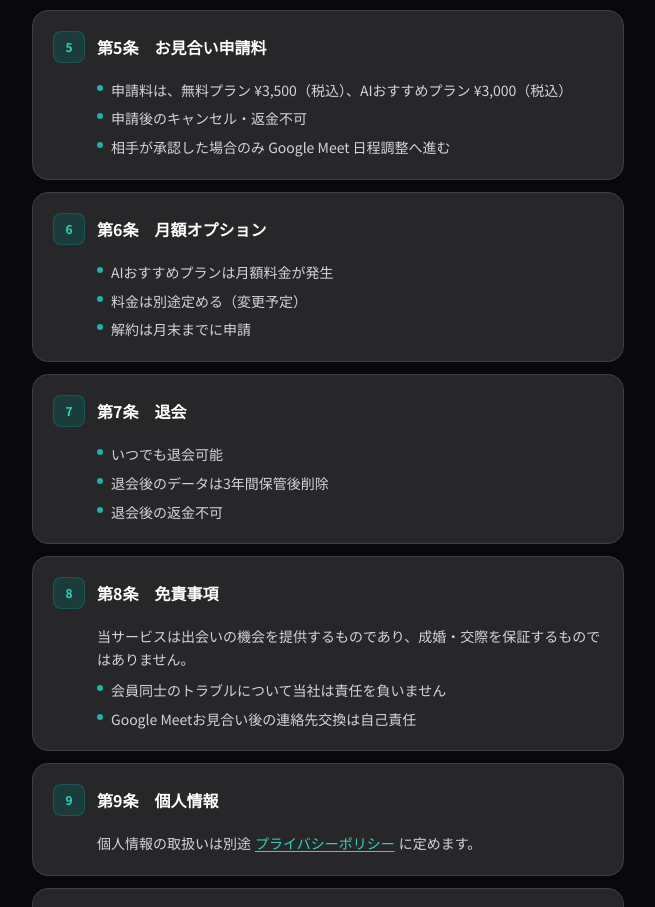
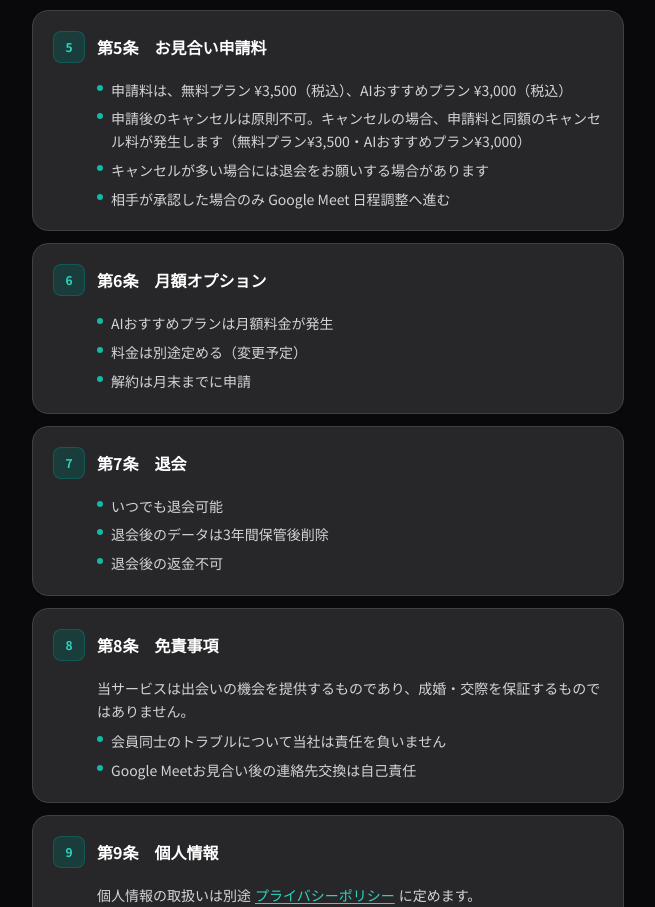
Before and after one commit to gugulumail8888-sys/platonic-match, a Next.js app: page /terms in a window 1280 px wide. Shown: the part 1125-2032 px from the top of the page, without its empty margins (312-967 px from the left). Built offline with nearby package versions, Linux system fonts and the light colour scheme; no server answers.

Commit message:
feat: キャンセル料・退会規約を利用規約・キャンセルポリシーに追加

```diff
--- a/src/app/(public)/cancel-policy/page.tsx
+++ b/src/app/(public)/cancel-policy/page.tsx
@@ -86,7 +86,7 @@ export default function CancelPolicyPage() {
         <div>
           <p className="text-teal-300 font-medium text-sm mb-1">違約金はキャンセルした側のみ</p>
           <p className="text-teal-200/70 text-xs leading-relaxed">
-            違約金はキャンセルした本人にのみ発生します。相手側には費用は一切かかりません。
+            違約金はキャンセルした本人にのみ発生します。相手側には費用は一切かかりません。キャンセル料は申請料と同額（無料プラン¥3,500・AIおすすめプラン¥3,000）となります。なお、キャンセルが多い場合には退会をお願いする場合があります。
           </p>
         </div>
       </div>
--- a/src/app/(public)/terms/page.tsx
+++ b/src/app/(public)/terms/page.tsx
@@ -131,7 +131,8 @@ export default function TermsPage() {
         <ArticleSection number={5} title="お見合い申請料">
           <BulletList items={[
             '申請料は、無料プラン ¥3,500（税込）、AIおすすめプラン ¥3,000（税込）',
-            '申請後のキャンセル・返金不可',
+            '申請後のキャンセルは原則不可。キャンセルの場合、申請料と同額のキャンセル料が発生します（無料プラン¥3,500・AIおすすめプラン¥3,000）',
+            'キャンセルが多い場合には退会をお願いする場合があります',
             '相手が承認した場合のみ Google Meet 日程調整へ進む',
           ]} />
         </ArticleSection>
```
